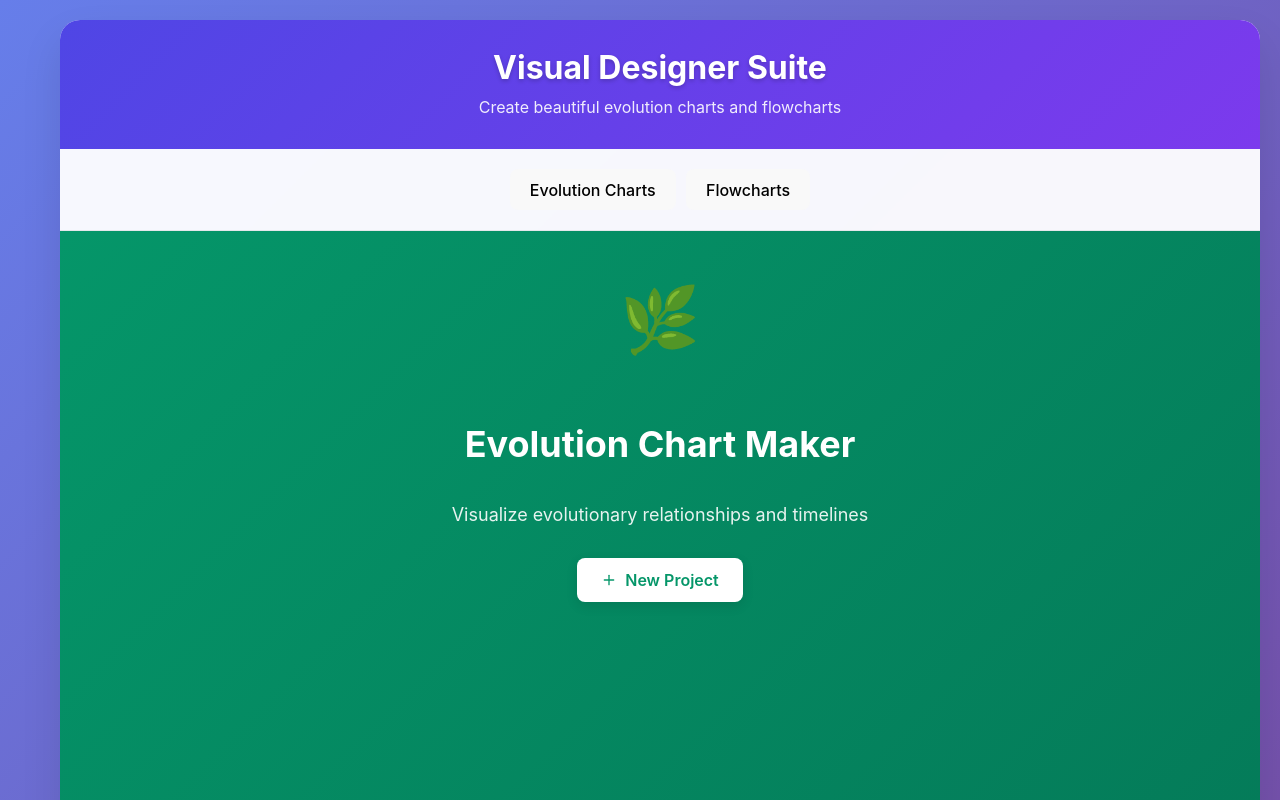
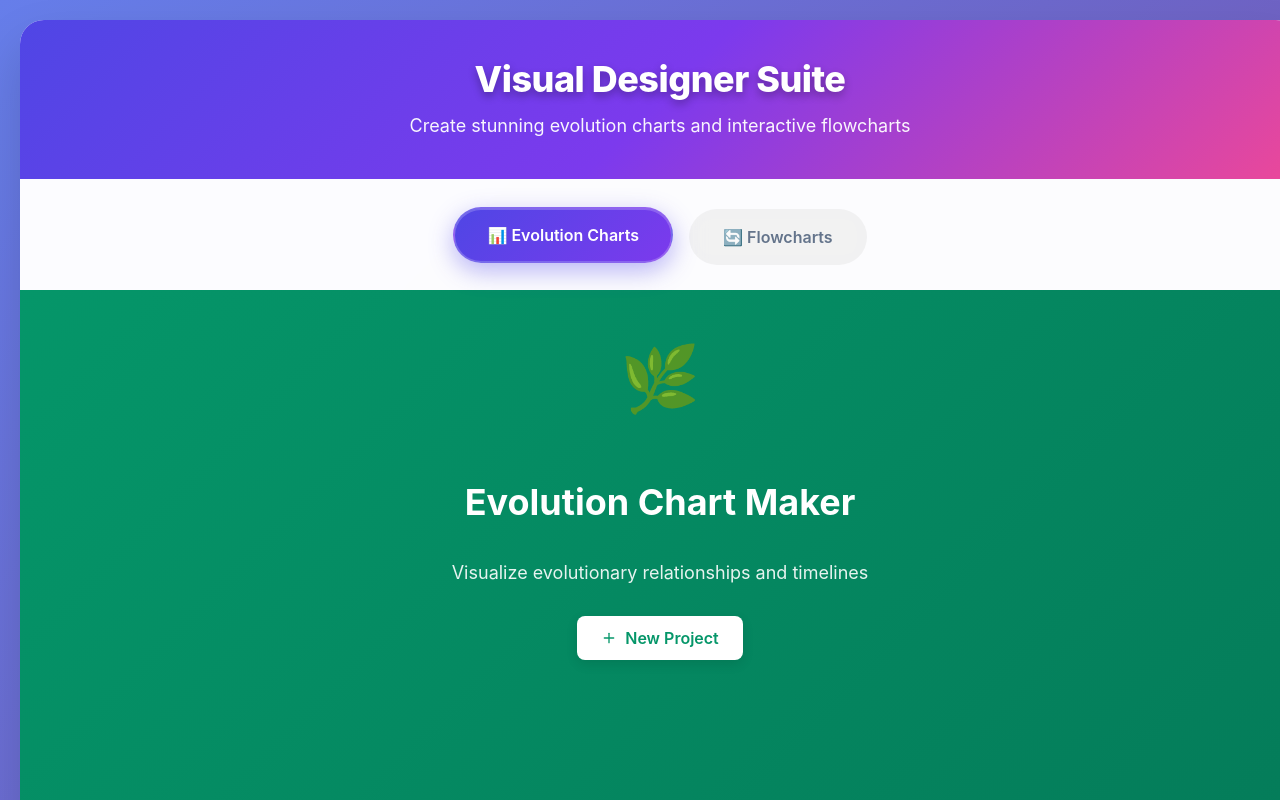
Before and after one commit to JithuMorrison/Rootrie, a React (Vite) app: page / in a window 1280 px wide. Shown: the top 800 px of the page. Built offline with nearby package versions, Linux system fonts and the light colour scheme.

Commit message:
made changes

```diff
--- a/src/App.jsx
+++ b/src/App.jsx
@@ -1,7 +1,8 @@
 import React, { useReducer, useState } from 'react';
 import EvolutionChartMain from './treecanvas';
 import EvolutionChartMaker from './timeline';
-import FlowchartMaker from './flowchart'; // You'll need to create this component
+import FlowchartMain from './flowchartmain';
+import FlowchartMaker from './flowchart';
 
 const getStoredData = () => {
   const savedData = localStorage.getItem('evolutionChartData');
@@ -47,7 +48,7 @@ const saveToLocalStorage = (data) => {
 const App = () => {
   const [, forceUpdate] = useReducer(x => x + 1, 0);
   const { projects, currentProject, flowcharts, currentFlowchart } = getStoredData();
-  const [activeTab, setActiveTab] = useState('projects'); // 'projects' or 'flowcharts'
+  const [activeTab, setActiveTab] = useState('projects');
   const [jsonInput, setJsonInput] = useState('');
 
   const createProject = (name, start, end, timeUnit) => {
@@ -135,9 +136,9 @@ const App = () => {
     forceUpdate();
   };
 
-  const importFlowchartFromJson = () => {
+  const importFlowchartFromJson = (jsonString) => {
     try {
-      const parsed = JSON.parse(jsonInput);
+      const parsed = JSON.parse(jsonString);
       const newFlowchart = {
         id: Date.now(),
         name: `Imported Flowchart ${new Date().toLocaleString()}`,
@@ -154,8 +155,10 @@ const App = () => {
         currentFlowchart: newFlowchart
       });
       forceUpdate();
+      return true;
     } catch (e) {
-      alert('Invalid JSON: ' + e.message);
+      console.error('Invalid JSON:', e);
+      return false;
     }
   };
 
@@ -178,157 +181,68 @@ const App = () => {
       fontFamily: '-apple-system, BlinkMacSystemFont, "Segoe UI", Roboto, "Helvetica Neue", Arial, sans-serif'
     },
     mainCard: {
-      maxWidth: '1200px',
+      maxWidth: '1400px',
       margin: '0 auto',
-      background: 'rgba(255, 255, 255, 0.95)',
-      backdropFilter: 'blur(10px)',
-      borderRadius: '20px',
-      boxShadow: '0 20px 40px rgba(0, 0, 0, 0.1)',
+      background: 'rgba(255, 255, 255, 0.98)',
+      backdropFilter: 'blur(20px)',
+      borderRadius: '24px',
+      boxShadow: '0 25px 50px rgba(0, 0, 0, 0.15)',
       overflow: 'hidden',
-      minHeight: '80vh'
+      minHeight: '85vh'
     },
     header: {
-      background: 'linear-gradient(135deg, #4f46e5 0%, #7c3aed 100%)',
+      background: 'linear-gradient(135deg, #4f46e5 0%, #7c3aed 50%, #ec4899 100%)',
       color: 'white',
-      padding: '30px',
-      textAlign: 'center'
+      padding: '40px 30px',
+      textAlign: 'center',
+      position: 'relative'
     },
     headerTitle: {
-      fontSize: '32px',
-      fontWeight: '700',
-      margin: '0 0 10px 0',
-      textShadow: '0 2px 4px rgba(0, 0, 0, 0.2)'
+      fontSize: '36px',
+      fontWeight: '800',
+      margin: '0 0 12px 0',
+      textShadow: '0 4px 8px rgba(0, 0, 0, 0.3)',
+      letterSpacing: '-0.5px'
     },
     headerSubtitle: {
-      fontSize: '16px',
-      opacity: '0.9',
-      margin: '0'
+      fontSize: '18px',
+      opacity: '0.95',
+      margin: '0',
+      fontWeight: '400'
     },
     modeSelector: {
       display: 'flex',
       justifyContent: 'center',
-      padding: '20px',
-      borderBottom: '1px solid #e5e7eb',
-      gap: '10px'
+      padding: '30px 30px 0 30px',
+      gap: '16px',
+      marginBottom: '25px'
     },
     tabButton: {
-      padding: '12px 24px',
-      border: '2px solid #e5e7eb',
+      padding: '16px 32px',
+      border: '2px solid transparent',
       borderRadius: '50px',
-      background: 'white',
-      color: '#6b7280',
-      fontSize: '14px',
+      background: 'rgba(0, 0, 0, 0.05)',
+      color: '#64748b',
+      fontSize: '16px',
       fontWeight: '600',
       cursor: 'pointer',
-      transition: 'all 0.3s ease',
-      outline: 'none'
+      transition: 'all 0.3s cubic-bezier(0.4, 0, 0.2, 1)',
+      outline: 'none',
+      position: 'relative',
+      backdropFilter: 'blur(10px)'
     },
     tabButtonActive: {
       background: 'linear-gradient(135deg, #4f46e5 0%, #7c3aed 100%)',
       color: 'white',
-      borderColor: '#4f46e5',
-      boxShadow: '0 4px 12px rgba(79, 70, 229, 0.3)'
-    },
-    content: {
-      padding: '30px'
-    },
-    createButton: {
-      background: 'linear-gradient(135deg, #10b981 0%, #059669 100%)',
-      color: 'white',
-      border: 'none',
-      padding: '16px 32px',
-      borderRadius: '12px',
-      fontSize: '16px',
-      fontWeight: '600',
-      cursor: 'pointer',
-      transition: 'all 0.3s ease',
-      boxShadow: '0 4px 12px rgba(16, 185, 129, 0.3)',
-      marginBottom: '30px'
-    },
-    createButtonHover: {
-      transform: 'translateY(-2px)',
-      boxShadow: '0 8px 20px rgba(16, 185, 129, 0.4)'
-    },
-    itemsList: {
-      display: 'grid',
-      gridTemplateColumns: 'repeat(auto-fill, minmax(300px, 1fr))',
-      gap: '20px'
-    },
-    itemCard: {
-      background: 'white',
-      border: '1px solid #e5e7eb',
-      borderRadius: '16px',
-      padding: '24px',
-      boxShadow: '0 4px 6px rgba(0, 0, 0, 0.05)',
-      transition: 'all 0.3s ease',
-      cursor: 'pointer'
-    },
-    itemCardHover: {
-      transform: 'translateY(-4px)',
-      boxShadow: '0 8px 25px rgba(0, 0, 0, 0.15)',
-      borderColor: '#4f46e5'
-    },
-    itemTitle: {
-      fontSize: '18px',
-      fontWeight: '700',
-      color: '#1f2937',
-      margin: '0 0 8px 0'
-    },
-    itemMeta: {
-      fontSize: '14px',
-      color: '#6b7280',
-      margin: '0 0 16px 0'
-    },
-    itemActions: {
-      display: 'flex',
-      gap: '10px'
-    },
-    actionButton: {
-      padding: '8px 16px',
-      border: '1px solid #d1d5db',
-      borderRadius: '8px',
-      fontSize: '14px',
-      fontWeight: '500',
-      cursor: 'pointer',
-      transition: 'all 0.2s ease',
-      background: 'white'
-    },
-    openButton: {
-      background: '#4f46e5',
-      color: 'white',
-      borderColor: '#4f46e5'
-    },
-    deleteButton: {
-      color: '#dc2626',
-      borderColor: '#fca5a5'
-    },
-    deleteButtonHover: {
-      background: '#dc2626',
-      color: 'white'
-    },
-    emptyState: {
-      textAlign: 'center',
-      padding: '60px 20px',
-      color: '#6b7280'
-    },
-    emptyStateIcon: {
-      fontSize: '64px',
-      marginBottom: '16px',
-      opacity: '0.5'
-    },
-    emptyStateTitle: {
-      fontSize: '20px',
-      fontWeight: '600',
-      margin: '0 0 8px 0'
-    },
-    emptyStateText: {
-      fontSize: '16px',
-      margin: '0'
+      borderColor: 'rgba(255, 255, 255, 0.2)',
+      boxShadow: '0 8px 25px rgba(79, 70, 229, 0.4), inset 0 1px 0 rgba(255, 255, 255, 0.2)',
+      transform: 'translateY(-2px)'
     }
   };
 
   return (
-    <>
+    <div style={styles.appContainer}>
+      <div style={styles.mainCard}>
         {currentProject ? (
           <EvolutionChartMaker
             project={currentProject}
@@ -349,26 +263,57 @@ const App = () => {
             onBack={handleBack}
           />
         ) : (
-        <div style={styles.appContainer}>
-          <div style={styles.mainCard}>
+          <>
             <div style={styles.header}>
               <h1 style={styles.headerTitle}>Visual Designer Suite</h1>
-              <p style={styles.headerSubtitle}>Create beautiful evolution charts and flowcharts</p>
+              <p style={styles.headerSubtitle}>Create stunning evolution charts and interactive flowcharts</p>
             </div>
+
             <div style={styles.modeSelector}>
               <button
                 onClick={() => setActiveTab('projects')}
-                className={activeTab === 'projects' ? 'active' : ''}
+                style={{
+                  ...styles.tabButton,
+                  ...(activeTab === 'projects' ? styles.tabButtonActive : {})
+                }}
+                onMouseEnter={(e) => {
+                  if (activeTab !== 'projects') {
+                    e.target.style.background = 'rgba(79, 70, 229, 0.1)';
+                    e.target.style.color = '#4f46e5';
+                  }
+                }}
+                onMouseLeave={(e) => {
+                  if (activeTab !== 'projects') {
+                    e.target.style.background = 'rgba(0, 0, 0, 0.05)';
+                    e.target.style.color = '#64748b';
+                  }
+                }}
               >
-                Evolution Charts
+                📊 Evolution Charts
               </button>
               <button
                 onClick={() => setActiveTab('flowcharts')}
-                className={activeTab === 'flowcharts' ? 'active' : ''}
+                style={{
+                  ...styles.tabButton,
+                  ...(activeTab === 'flowcharts' ? styles.tabButtonActive : {})
+                }}
+                onMouseEnter={(e) => {
+                  if (activeTab !== 'flowcharts') {
+                    e.target.style.background = 'rgba(79, 70, 229, 0.1)';
+                    e.target.style.color = '#4f46e5';
+                  }
+                }}
+                onMouseLeave={(e) => {
+                  if (activeTab !== 'flowcharts') {
+                    e.target.style.background = 'rgba(0, 0, 0, 0.05)';
+                    e.target.style.color = '#64748b';
+                  }
+                }}
               >
-                Flowcharts
+                🔄 Flowcharts
               </button>
             </div>
+
             {activeTab === 'projects' ? (
               <EvolutionChartMain
                 projects={projects}
@@ -385,54 +330,11 @@ const App = () => {
                 onDeleteProject={deleteProject}
               />
             ) : (
-              <div>
-                    <button
-                      style={styles.createButton}
-                      onMouseEnter={(e) => {
-                        e.target.style.transform = 'translateY(-2px)';
-                        e.target.style.boxShadow = '0 8px 20px rgba(16, 185, 129, 0.4)';
-                      }}
-                      onMouseLeave={(e) => {
-                        e.target.style.transform = 'translateY(0)';
-                        e.target.style.boxShadow = '0 4px 12px rgba(16, 185, 129, 0.3)';
-                      }}
-                      onClick={() => createFlowchart(`New Flowchart ${flowcharts.length + 1}`)}
-                    >
-                      🚀 Create New Flowchart
-                    </button>
-                    {flowcharts.length === 0 ? (
-                      <div style={styles.emptyState}>
-                        <div style={styles.emptyStateIcon}>🔄</div>
-                        <h3 style={styles.emptyStateTitle}>No Flowcharts Yet</h3>
-                        <p style={styles.emptyStateText}>Create your first flowchart to get started</p>
-                      </div>
-                    ) : (
-                      <div style={styles.itemsList}>
-                        {flowcharts.map(flowchart => (
-                          <div
-                            key={flowchart.id}
-                            style={styles.itemCard}
-                            onMouseEnter={(e) => {
-                              e.currentTarget.style.transform = 'translateY(-4px)';
-                              e.currentTarget.style.boxShadow = '0 8px 25px rgba(0, 0, 0, 0.15)';
-                              e.currentTarget.style.borderColor = '#4f46e5';
-                            }}
-                            onMouseLeave={(e) => {
-                              e.currentTarget.style.transform = 'translateY(0)';
-                              e.currentTarget.style.boxShadow = '0 4px 6px rgba(0, 0, 0, 0.05)';
-                              e.currentTarget.style.borderColor = '#e5e7eb';
-                            }}
-                          >
-                            <h3 style={styles.itemTitle}>{flowchart.name}</h3>
-                            <p style={styles.itemMeta}>
-                              Created: {new Date(flowchart.createdAt).toLocaleDateString()}<br/>
-                              Nodes: {flowchart.nodes?.length || 0} | Edges: {flowchart.edges?.length || 0}
-                            </p>
-                            <div style={styles.itemActions}>
-                              <button
-                                style={{...styles.actionButton, ...styles.openButton}}
-                                onClick={() => {
-                                  saveToMemory({
+              <FlowchartMain
+                flowcharts={flowcharts}
+                onCreateFlowchart={createFlowchart}
+                onLoadFlowchart={(flowchart) => {
+                  saveToLocalStorage({
                     projects,
                     currentProject: null,
                     flowcharts,
@@ -440,38 +342,14 @@ const App = () => {
                   });
                   forceUpdate();
                 }}
-                              >
-                                Open
-                              </button>
-                              <button
-                                style={{...styles.actionButton, ...styles.deleteButton}}
-                                onMouseEnter={(e) => {
-                                  e.target.style.background = '#dc2626';
-                                  e.target.style.color = 'white';
-                                }}
-                                onMouseLeave={(e) => {
-                                  e.target.style.background = 'white';
-                                  e.target.style.color = '#dc2626';
-                                }}
-                                onClick={() => {
-                                  if (confirm('Are you sure you want to delete this flowchart?')) {
-                                    deleteFlowchart(flowchart.id);
-                                  }
-                                }}
-                              >
-                                Delete
-                              </button>
-                            </div>
-                          </div>
-                        ))}
-                      </div>
+                onDeleteFlowchart={deleteFlowchart}
+                onImportFlowchart={importFlowchartFromJson}
+              />
             )}
-                  </div>
+          </>
         )}
       </div>
     </div>
-      )}
-    </>
   );
 };
 
```
Lines whose indentation alone changed are shown as unchanged.
